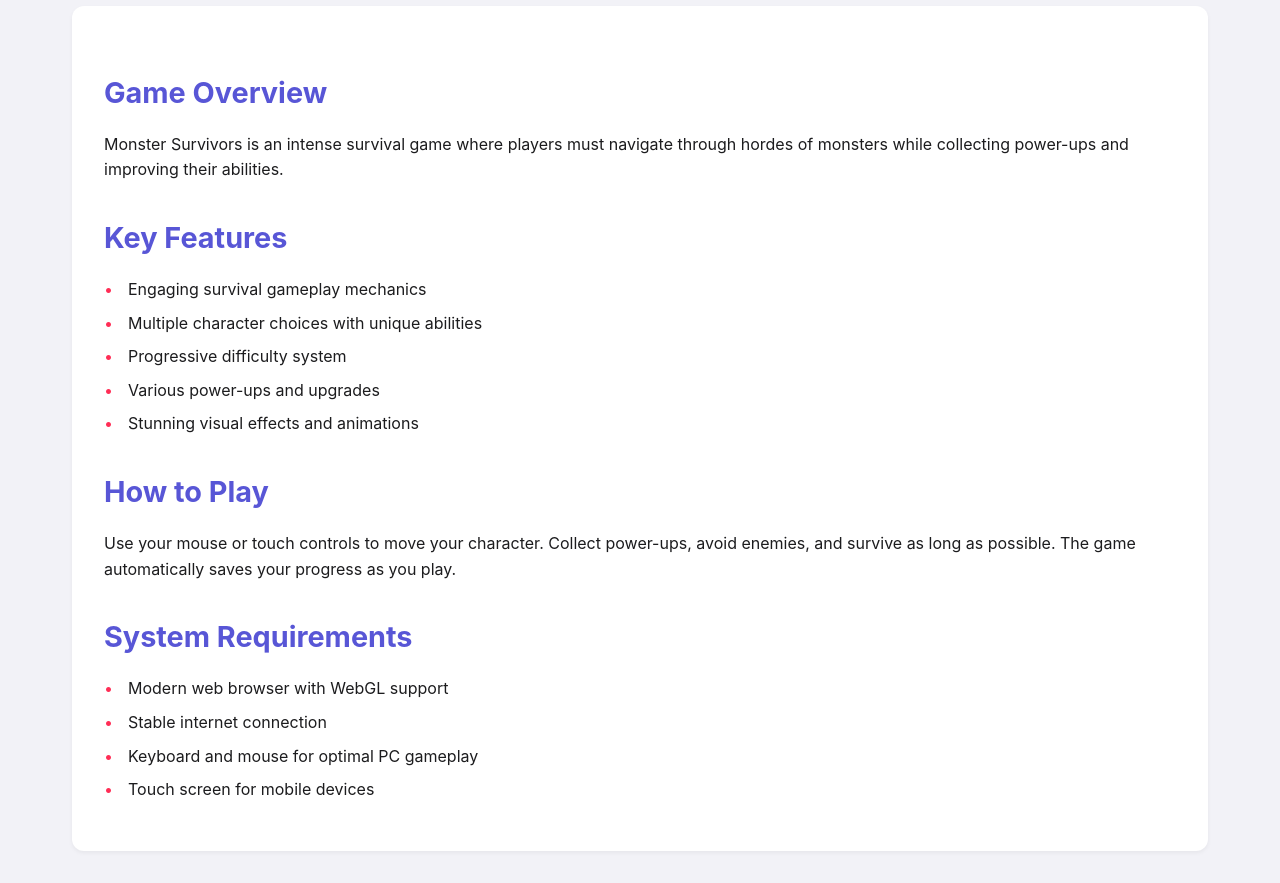
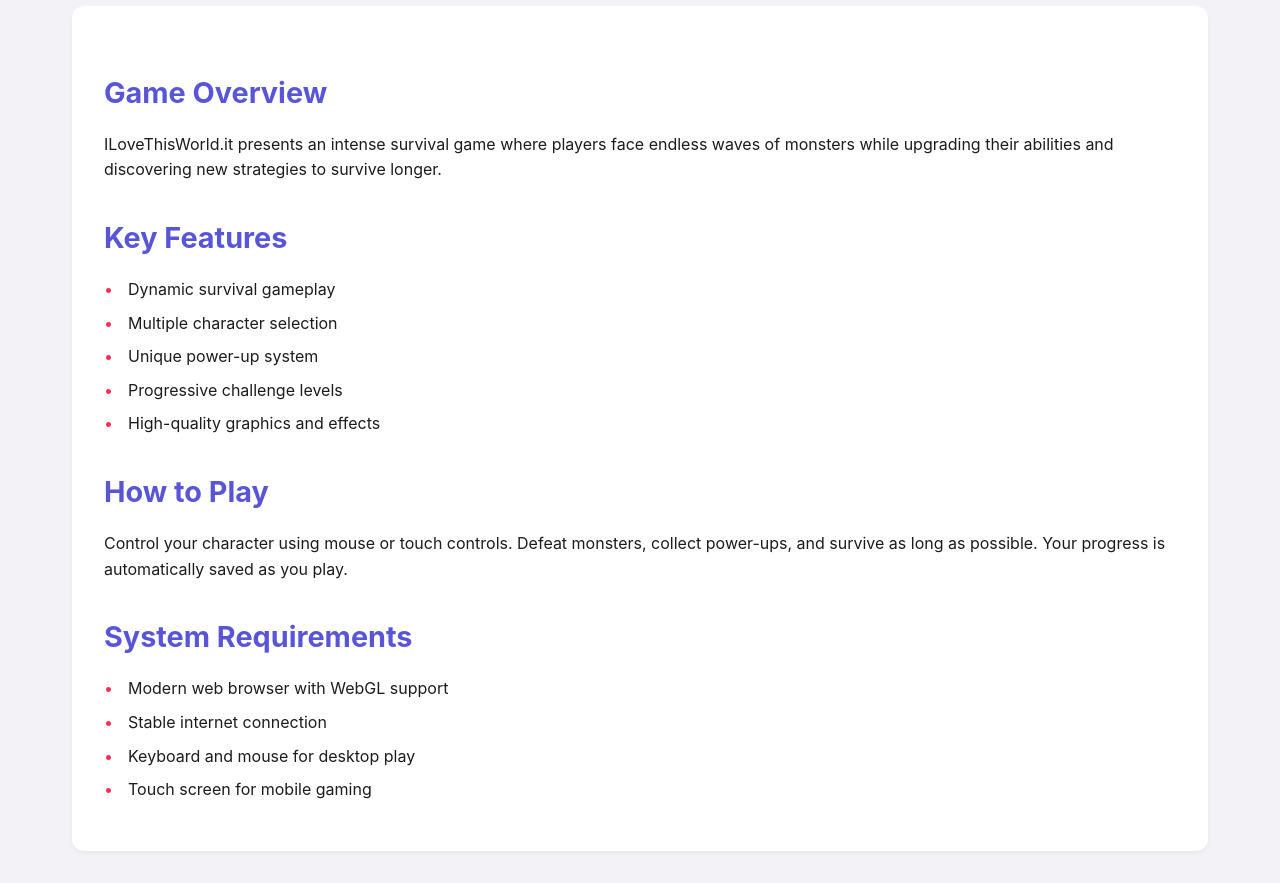
Before and after one commit to goodgoodstudy1983/ilovethisworld.it.com, a plain HTML site: page index.html in a window 1280 px wide. Shown: the part 840-1723 px from the top of the page. Drawn offline with Linux system fonts and the light colour scheme.

Commit message:
Update index.html

```diff
--- a/index.html
+++ b/index.html
@@ -3,8 +3,8 @@
 <head>
     <meta charset="UTF-8">
     <meta name="viewport" content="width=device-width, initial-scale=1.0">
-    <title>ILoveThisWorld.it - Monster Survivors Online Game | Free to Play</title>
-    <meta name="description" content="Play Monster Survivors online game for free. Experience an exciting survival adventure with unique monsters and challenging gameplay.">
+    <title>ILoveThisWorld.it Online Game | Free to Play Monster Survivors</title>
+    <meta name="description" content="Play ILoveThisWorld.it online game for free. Experience an exciting survival adventure with unique monsters and challenging gameplay. Join now and test your skills!">
     <link rel="canonical" href="https://ilovethisworld.it.com">
     <style>
         /* Apple-inspired color scheme */
@@ -122,36 +122,36 @@
 </head>
 <body>
     <div class="container">
-        <h1>Monster Survivors - ILoveThisWorld.it Online Game</h1>
+        <h1>ILoveThisWorld.it - Free Online Monster Survivors Game</h1>
 
-        <p class="game-intro">Embark on an epic survival adventure where your skills and strategy determine your fate!</p>
+        <p class="game-intro">Experience the ultimate survival challenge in this action-packed monster hunting adventure!</p>
 
         <div class="game-container">
-            <iframe src="https://cloud.onlinegames.io/games/2025/unity/monster-survivors/index-og.htm" allow="fullscreen" allowfullscreen></iframe>
+            <iframe src="https://cloud.onlinegames.io/games/2025/unity/monster-survivors/index-og.html" allow="fullscreen" allowfullscreen></iframe>
         </div>
 
         <div class="game-details">
             <h2>Game Overview</h2>
-            <p>Monster Survivors is an intense survival game where players must navigate through hordes of monsters while collecting power-ups and improving their abilities.</p>
+            <p>ILoveThisWorld.it presents an intense survival game where players face endless waves of monsters while upgrading their abilities and discovering new strategies to survive longer.</p>
 
             <h2>Key Features</h2>
             <ul class="feature-list">
-                <li>Engaging survival gameplay mechanics</li>
-                <li>Multiple character choices with unique abilities</li>
-                <li>Progressive difficulty system</li>
-                <li>Various power-ups and upgrades</li>
-                <li>Stunning visual effects and animations</li>
+                <li>Dynamic survival gameplay</li>
+                <li>Multiple character selection</li>
+                <li>Unique power-up system</li>
+                <li>Progressive challenge levels</li>
+                <li>High-quality graphics and effects</li>
             </ul>
 
             <h2>How to Play</h2>
-            <p>Use your mouse or touch controls to move your character. Collect power-ups, avoid enemies, and survive as long as possible. The game automatically saves your progress as you play.</p>
+            <p>Control your character using mouse or touch controls. Defeat monsters, collect power-ups, and survive as long as possible. Your progress is automatically saved as you play.</p>
 
             <h2>System Requirements</h2>
             <ul class="feature-list">
                 <li>Modern web browser with WebGL support</li>
                 <li>Stable internet connection</li>
-                <li>Keyboard and mouse for optimal PC gameplay</li>
-                <li>Touch screen for mobile devices</li>
+                <li>Keyboard and mouse for desktop play</li>
+                <li>Touch screen for mobile gaming</li>
             </ul>
         </div>
     </div>
```
